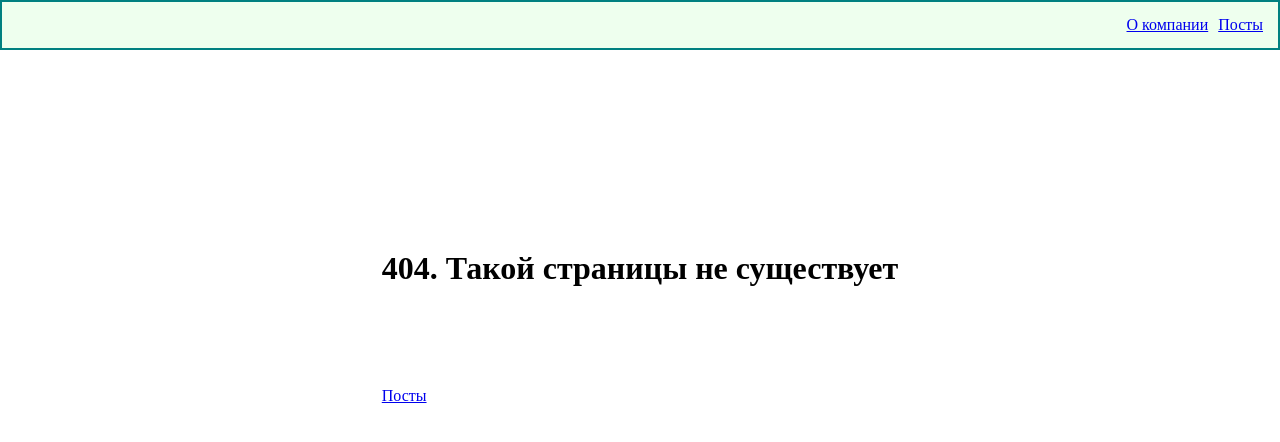
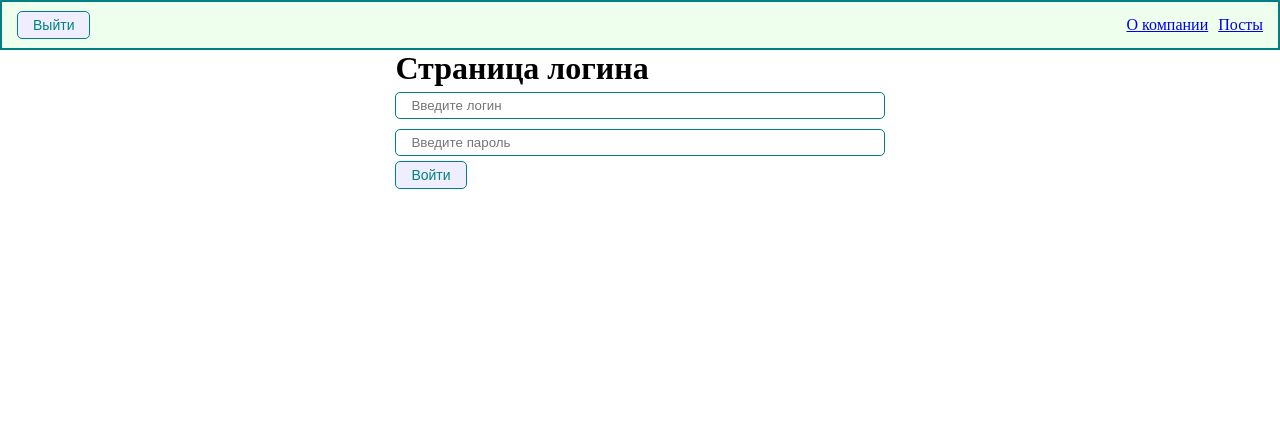
Before and after one commit to SergeyAsadchiy/react-start, a React (Create React App) app: page /posts in a window 1280 px wide. Before the commit this address had no page. Shown: the top 442 px of the page. Built offline with nearby package versions, Linux system fonts and the light colour scheme.

Commit message:
useContext

```diff
--- a/src/App.js
+++ b/src/App.js
@@ -1,15 +1,20 @@
-import React from "react";
+import React, {useState} from "react";
 import {BrowserRouter} from 'react-router-dom'
 import './styles/App.css'
 import Navbar from "./components/UI/Navbar/Navbar";
 import AppRouter from "./components/AppRouter";
+import {AuthContext} from "./context";
 
 function App() {
+  const [isAuth, setIsAuth] = useState(false)
+
   return (
-    <BrowserRouter>
-      <Navbar/>
-      <AppRouter/>
-    </BrowserRouter>
+    <AuthContext.Provider value={{isAuth, setIsAuth}}>
+      <BrowserRouter>
+        <Navbar/>
+        <AppRouter/>
+      </BrowserRouter>
+    </AuthContext.Provider>
   )
 }
 
--- a/src/components/AppRouter.jsx
+++ b/src/components/AppRouter.jsx
@@ -1,10 +1,11 @@
-import React from 'react';
+import React, {useContext} from 'react';
 import {Route, Routes} from "react-router-dom";
 import {privateRoutes, publicRoutes} from '../router'
-
-const isAuth = false
+import {AuthContext} from "../context";
 
 const AppRouter = () => {
+  const {isAuth} = useContext(AuthContext)
+
   return (
     <Routes>
       {isAuth
--- a/src/components/UI/Navbar/Navbar.jsx
+++ b/src/components/UI/Navbar/Navbar.jsx
@@ -1,10 +1,19 @@
-import React from 'react';
+import React, {useContext} from 'react';
 import {Link} from "react-router-dom";
 import cl from './Navbar.module.css'
+import {AuthContext} from "../../../context";
+import MyButton from "../button/MyButton";
 
 const Navbar = () => {
+  const {setIsAuth} = useContext(AuthContext)
+
+  const logout = () => {
+    setIsAuth(false)
+  }
+
   return (
     <div className={cl.navbar}>
+      <MyButton onClick={logout}>Выйти</MyButton>
       <div className={cl.navbarLinks}>
         <Link className={cl.navbarItem} to="/about">О компании</Link>
         <Link className={cl.navbarItem} to="/posts">Посты</Link>
--- /dev/null
+++ b/src/context/index.js
@@ -0,0 +1,3 @@
+import {createContext} from "react";
+
+export const AuthContext = createContext(null)
--- a/src/pages/Login.jsx
+++ b/src/pages/Login.jsx
@@ -1,12 +1,20 @@
-import React from 'react';
+import React, {useContext} from 'react';
 import MyInput from "../components/UI/input/MyInput";
 import MyButton from "../components/UI/button/MyButton";
+import {AuthContext} from "../context";
 
 const Login = () => {
+  const {setIsAuth} = useContext(AuthContext)
+
+  const login = event => {
+    event.preventDefault()
+    setIsAuth(true)
+  }
+
   return (
     <div>
       <h1>Страница логина</h1>
-      <form>
+      <form onSubmit={login}>
         <MyInput type="text" placeholder="Введите логин"/>
         <MyInput type="password" placeholder="Введите пароль"/>
         <MyButton>Войти</MyButton>
--- a/src/router/index.js
+++ b/src/router/index.js
@@ -1,7 +1,7 @@
 import About from "../pages/About";
 import Posts from "../pages/Posts";
 import PostPage from "../pages/PostPage";
-import Error from "../pages/Error";
+// import Error from "../pages/Error";
 import Login from "../pages/Login";
 
 export const privateRoutes = [
@@ -9,11 +9,11 @@
   {path: '/posts', element: <Posts/>},
   {path: '/posts/:id', element: <PostPage/>},
   {path: '/', element: <Posts/>},
-  {path: '*', element: <Error/>},
+  {path: '*', element: <Posts/>},
 ]
 
 export const publicRoutes = [
   {path: '/login', element: <Login/>},
   {path: '/', element: <Login/>},
-  {path: '*', element: <Error/>},
+  {path: '*', element: <Login/>},
 ]
```
